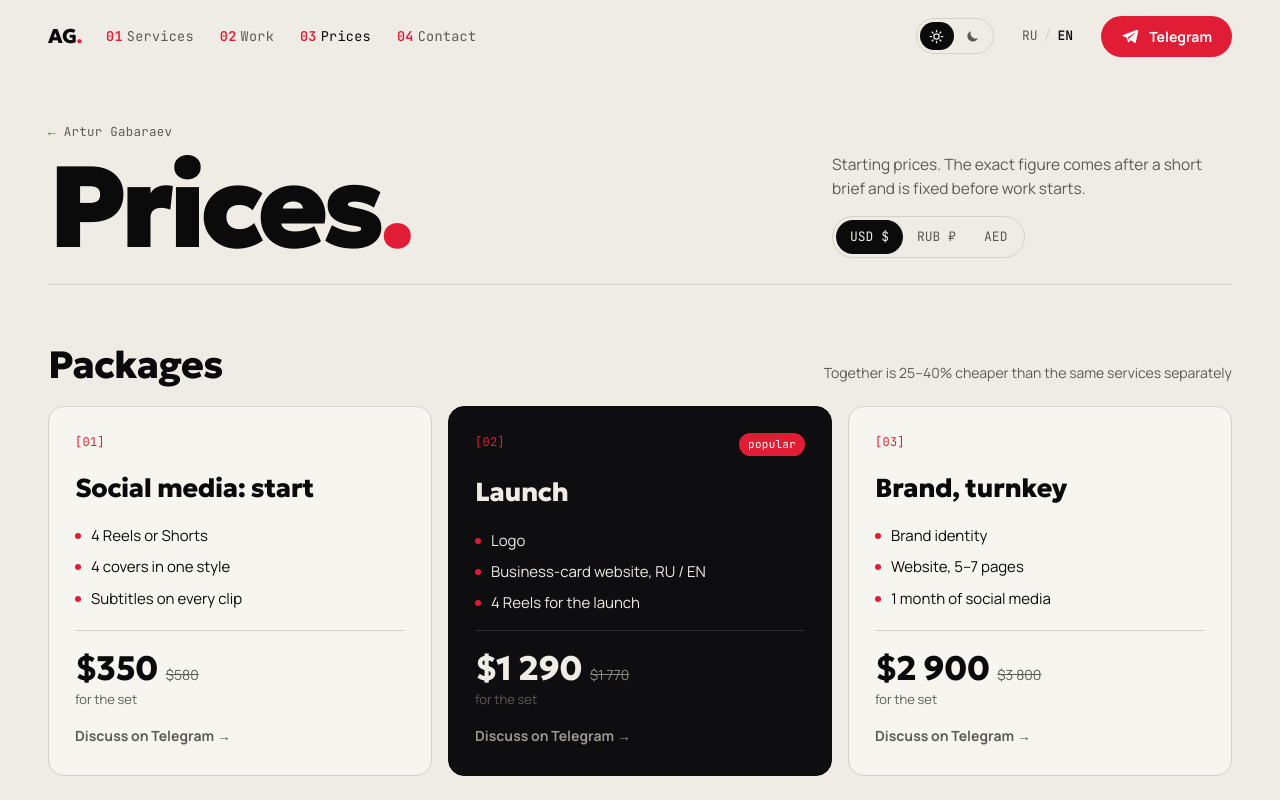
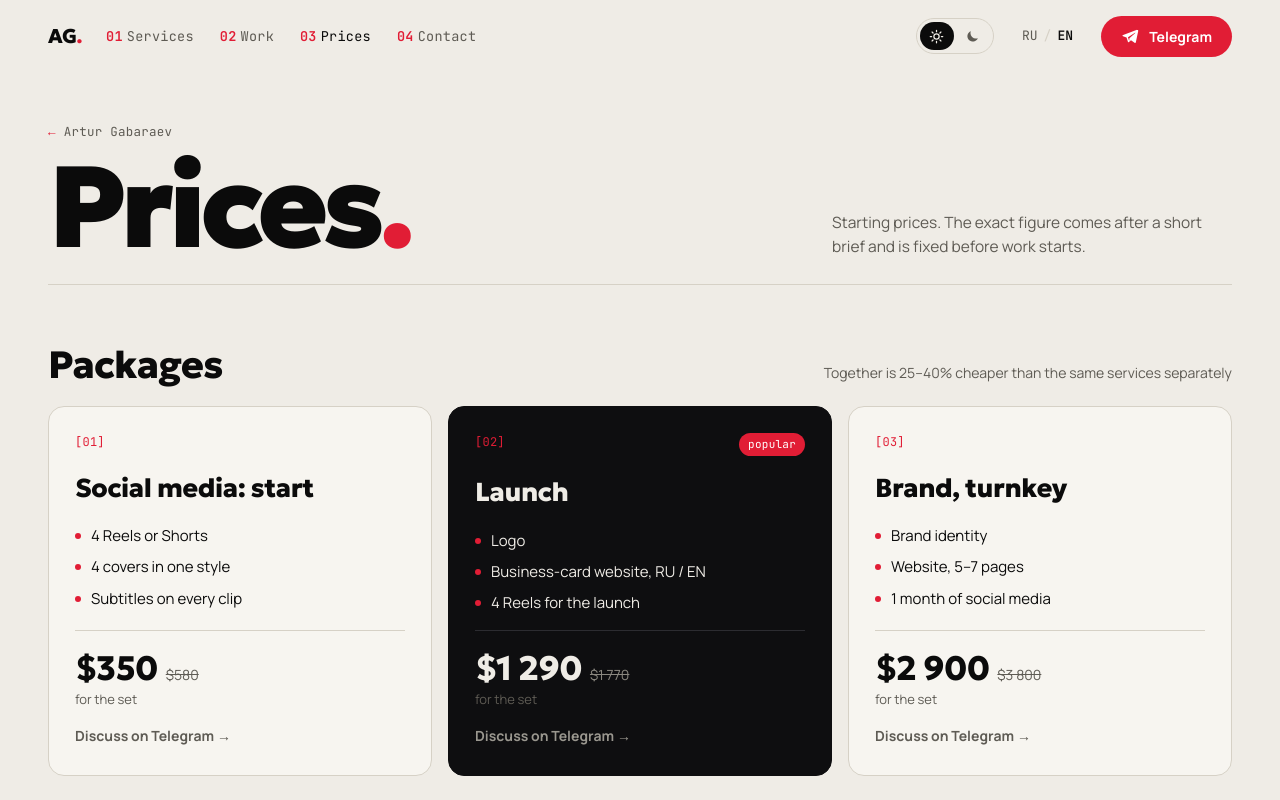
Before and after one commit to turelat/turelat.github.io, a plain HTML site: page price.html in a window 1280 px wide. Shown: the top 800 px of the page. Drawn offline with Linux system fonts and the light colour scheme.

Commit message:
Russian page shows rouble prices, English page dollars
Co-Authored-By: Claude Opus 5.5 <noreply@anthropic.com>

```diff
--- a/price.html
+++ b/price.html
@@ -132,9 +132,6 @@
     </div>
     <div>
       <p data-en="Starting prices. The exact figure comes after a short brief and is fixed before work starts.">Цены «от». Точную сумму назову после короткого брифа и зафиксирую до начала работы.</p>
-      <div class="cur-sw mono" role="group" aria-label="Валюта" data-en-label="Currency">
-        <button type="button" data-cur="usd" aria-pressed="true">USD $</button><button type="button" data-cur="rub" aria-pressed="false">RUB ₽</button><button type="button" data-cur="aed" aria-pressed="false">AED</button>
-      </div>
     </div>
   </section>
 
@@ -211,7 +208,7 @@
     <div><small data-en="Upfront">Предоплата</small><b>50%</b><p data-en="the rest on approval">остаток — после приёмки</p></div>
     <div><small data-en="Changes">Правки</small><b data-en="2 rounds included">2 круга включены</b><p data-en="further ones by agreement">дальше — по договорённости</p></div>
     <div><small data-en="Payment by transfer">Оплата переводом</small><b>USDT · ₽ · AED</b><p data-en="roubles in Russia, dirhams in the UAE">рубли в России, дирхамы в ОАЭ</p></div>
-    <div><small data-en="Conversion">Пересчёт</small><b data-en="at today's rate">по курсу дня</b><p data-en="₽ and AED are approximate">₽ и AED — ориентировочно</p></div>
+    <div><small data-en="Timeline">Сроки</small><b data-en="fixed in advance">фиксируем заранее</b><p data-en="before work starts">до начала работы</p></div>
   </div>
 
   <section class="cta" id="contact">
@@ -230,25 +227,16 @@
 <script>
 (() => {
   const { $$ } = AG;
-  // Prices are kept in dollars; roubles and dirhams are worked out at fixed approximate rates and rounded.
-  const RATE = { usd: 1, rub: 81.93, aed: 3.6725 };
+  // Prices are kept in dollars for the English page; the Russian page shows its own rounded rouble prices.
+  const RUB = { 10: 800, 30: 2500, 35: 2900, 60: 5000, 80: 6500, 100: 8000, 150: 12000, 200: 16000, 250: 20000, 300: 25000, 350: 29000, 450: 37000, 580: 48000, 600: 49000, 1000: 82000, 1290: 105000, 1400: 115000, 1770: 145000, 1800: 149000, 2900: 239000, 3800: 310000 };
   const UNIT = { ru: { clip: '/ ролик', hour: '/ час', photo: '/ фото', month: '/ мес', frame: '/ кадр' }, en: { clip: '/ clip', hour: '/ hour', photo: '/ photo', month: '/ month', frame: '/ frame' } };
-  let cur = 'usd';
-  try { const c = localStorage.getItem('ag-cur'); if (RATE[c]) cur = c; } catch (e) {}
-  const nbsp = n => n.toLocaleString('ru-RU').replace(/\s/g, ' ');
-  function money(usd) {
-    if (cur === 'usd') return '$' + nbsp(usd);
-    const v = usd * RATE[cur], step = cur === 'rub' ? (v >= 10000 ? 500 : 100) : (v >= 1000 ? 50 : 5);
-    const r = Math.round(v / step) * step;
-    return cur === 'rub' ? nbsp(r) + ' ₽' : nbsp(r) + ' AED';
-  }
+  const nb = n => n.toLocaleString('ru-RU').replace(/\s/g, ' ');
+  const money = (usd, l) => l === 'en' ? '$' + nb(usd) : nb(RUB[usd] || Math.round(usd * 82 / 500) * 500) + ' ₽';
   function render() {
     const l = AG.lang(), from = l === 'en' ? 'from ' : 'от ';
-    $$('[data-cur]').forEach(b => b.setAttribute('aria-pressed', b.dataset.cur === cur));
-    $$('.r .p').forEach(el => { const u = el.dataset.unit; el.innerHTML = '<small>' + from + '</small>' + money(+el.dataset.usd) + (u ? ' <small>' + UNIT[l][u] + '</small>' : ''); });
-    $$('.pack [data-usd]').forEach(el => el.textContent = money(+el.dataset.usd));
+    $$('.r .p').forEach(el => { const u = el.dataset.unit; el.innerHTML = '<small>' + from + '</small>' + money(+el.dataset.usd, l) + (u ? ' <small>' + UNIT[l][u] + '</small>' : ''); });
+    $$('.pack [data-usd]').forEach(el => el.textContent = money(+el.dataset.usd, l));
   }
-  $$('[data-cur]').forEach(b => b.addEventListener('click', () => { cur = b.dataset.cur; try { localStorage.setItem('ag-cur', cur); } catch (e) {} render(); }));
   AG.onLang(render);
   AG.init();
 })();
```
Also changed, not shown: index.html (+1 -1 lines).
